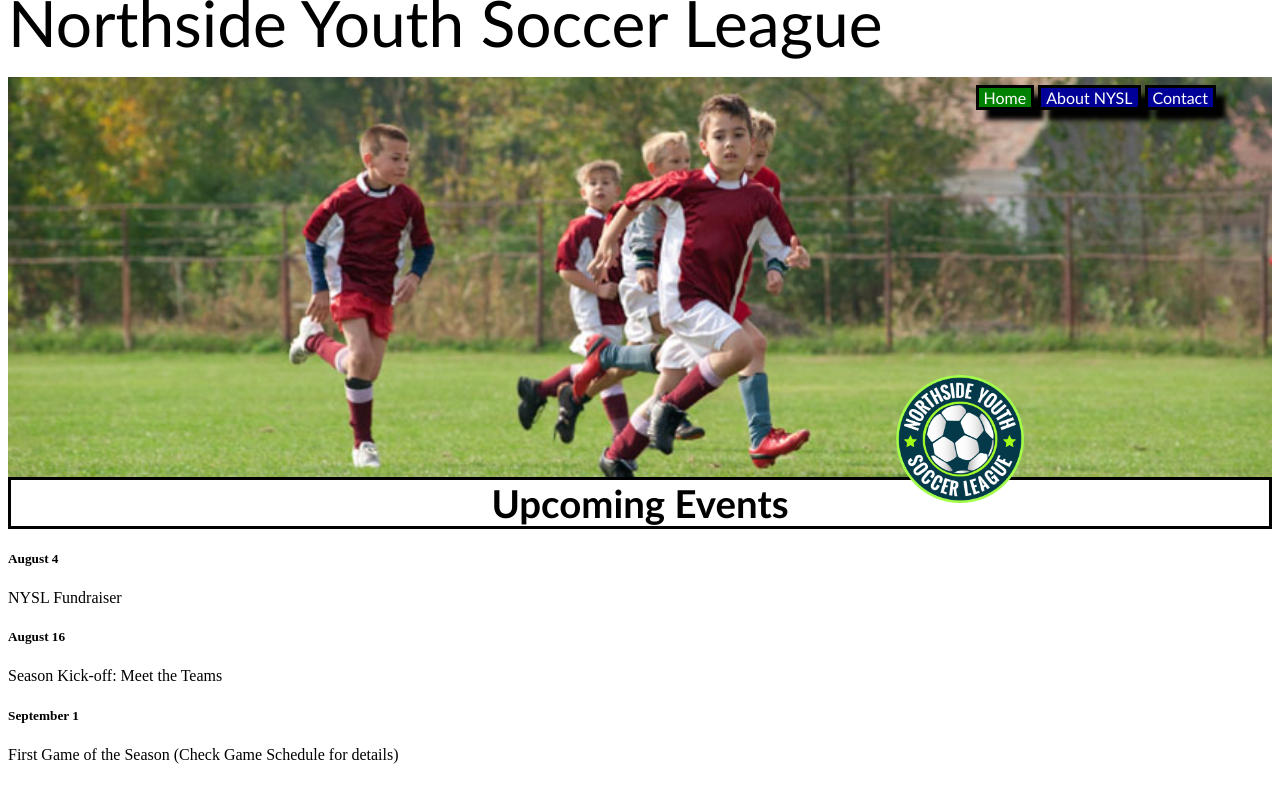
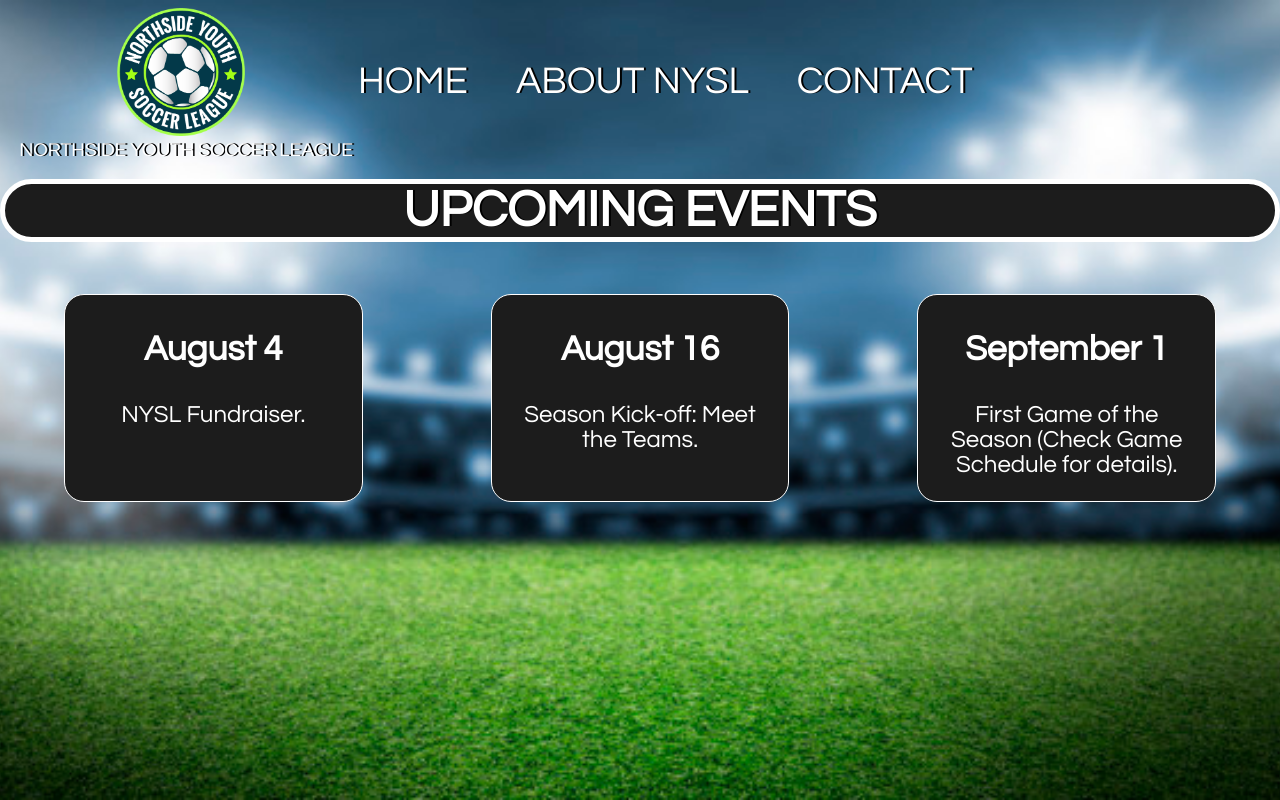
Before and after one commit to Gextox/NYSL, a plain HTML site: page taskTwo/index.html in a window 1280 px wide. Drawn offline with Linux system fonts and the light colour scheme.

Commit message:
Diseño personal

```diff
--- a/taskTwo/index.html
+++ b/taskTwo/index.html
@@ -1,39 +1,40 @@
 <!--Lorem ipsum (texto random) Lorem picsum (img random)-->
 <!DOCTYPE html>
-<html lang="es">
+<html lang="en">
 <head>
 	<meta charset="utf-8"/>
 		<title>Northside Youth Soccer League</title>
 		<link rel="icon" type="image/png" sizes="16x16" href="imgs/favicon-16x16.png">
-		<link rel="stylesheet" type="text/css" href="styles/nysl_2.css">
+		<link rel="stylesheet" type="text/css" href="styles/nysl_3.css">
 	</head>
 	<body>
+		<div id="bodyBackground">
 			<header>
-			<p id="title" >Northside Youth Soccer League</p>
+				<p id="title" class="textFormat" >Northside Youth Soccer League</p>
 			</header>
+			<h2 class="textFormat">Upcoming Events</h2>
 			<img id="logo" alt="NYSL's logo." src="imgs/logo.png">
-		<h2>Upcoming Events</h2>
 			<div style="overflow: auto"> <!-- A causa de que el float del nav y del main sobrepasaban espacio en el body -->
 				<nav>
-				<a href="index.html" class="current" >Home</a>
-				<a href="about.html">About NYSL</a>
-				<a href="contact.html">Contact</a>
-			</nav>
+					<a href="index.html" class="textFormat current">Home</a>
+					<a href="about.html" class="textFormat">About NYSL</a>
+					<a href="contact.html" class="textFormat">Contact</a>
+				</nav id="home">
 				<main> <!-- Tenía un section, pero por el formato de la pág no tengo un subtitulo para utilizar (el p podría ser h6...) -->
 					<article>
-					<h5>August 4</h5> <!-- Al usar article/section es necesario utilizar subtítulos -->
-					<p class="indent">NYSL Fundraiser</p>
+						<h5 class="subtitles">August 4</h5> <!-- Al usar article/section es necesario utilizar subtítulos -->
+						<p class="innerText">NYSL Fundraiser.</p>
 					</article>
 					<article>
-					<h5>August 16</h5>
-					<p class="indent" >Season Kick-off: Meet the Teams</p>
+						<h5 class="subtitles">August 16</h5>
+						<p class="innerText" >Season Kick-off: Meet the Teams.</p>
 					</article>
 					<article>
-					<h5>September 1</h5>
-					<p class="indent">First Game of the Season (Check Game Schedule for details)</p>
+						<h5 class="subtitles">September 1</h5>
+						<p class="innerText">First Game of the Season (Check Game Schedule for details).</p>
 					</article>
 				</main>
 			</div>
-
+		</div>
 	</body>
 </html>
--- a/taskTwo/styles/nysl_1.css
+++ b/taskTwo/styles/nysl_1.css
@@ -18,13 +18,6 @@ header
 
 }
 
-#logo{
-	position: absolute;
-	top: calc(25% * 2 - 25px);
-	right: 20%; /* para posición es mejor % o vw/vh ? */
-	width: 10vw;
-}
-
 h2
 {
 	background: black;
@@ -35,6 +28,13 @@ h2
 	margin: 0;
 }
 
+#logo
+{
+	position: absolute;
+	top: calc(25% * 2 - 25px);
+	right: 20%; /* para posición es mejor % o vw/vh ? */
+	width: 10vw;
+}
 
 nav
 {
@@ -80,7 +80,7 @@ main p, h5
 	font-size: 1em;
 }
 
-.indent
+.innerText
 {
 	text-indent: 2em;
 }
--- a/taskTwo/styles/nysl_2.css
+++ b/taskTwo/styles/nysl_2.css
@@ -10,17 +10,10 @@ header
 #title
 {
 	position: absolute;
-	top: -10%;
+	top: -11%;
 	font-family: Candara;
 	font-size: 5vw;
 
-}
-
-#logo{
-	position: absolute;
-	top: calc(25% * 2 - 25px);
-	right: 20%; /* para posición es mejor % o vw/vh ? */
-	width: 10vw;
 }
 
 h2
@@ -30,6 +23,16 @@ h2
 	font-size: 3vw; /* se ve muy grande en mobile? */
 	font-family: Candara;
 	margin: 0;
+}
+
+#logo
+{
+	/*position: absolute;*/
+	/*top: calc(25% * 2 - 25px);*/
+	right: 20%; /* para posición es mejor % o vw/vh ? */
+	margin-top: 1%;
+	width: 10vw;
+	float: left;
 }
 
 nav
@@ -47,7 +50,7 @@ nav>a
 	right: 2%;
 }
 
-a:link, a:visited
+nav>a:link, nav>a:visited /*solo a hijos de nav, sino aplica al link y hay que usar !important*/
 {
 	background: #000099;
 	color: white;
@@ -57,10 +60,62 @@ a:link, a:visited
 	text-decoration: none;
 	font-family: Candara;
 	padding: 0px 5px;
-
+	margin-left: 15px;
 }
 
 .current
 {
 	background: green !important; /*text decoration none me anula el subrayado en a-link*/
 }
+
+main
+{
+	margin-left: 7%;
+	float: left;
+}
+
+main p, h5
+{
+	font-family: Candara;
+	font-weight: normal;
+	margin: 0;
+	font-size: 1em;
+}
+
+.innerText
+{
+	text-indent: 2em;
+}
+
+article
+{
+	margin-top: 3%;
+	width: 70vw;
+}
+
+								/*ABOUT*/
+.subtitle
+{
+	font-size: 2em;
+	font-weight: bold;
+}
+
+								/*CONTACT*/
+
+.mail
+{
+	text-decoration: underline;
+	font-weight: bold;
+	color: #4682B4;
+}
+
+/*PARCHAZO    No respeta resolución - Tendría que crear 2 h2 y display:none ?	*/
+
+#patch
+{
+	position: absolute;
+	background-color: white;
+	padding: 1.3em 6em;
+	right: 34vw;
+	top: 63vh;
+}
--- a/taskTwo/styles/nysl_3.css
+++ b/taskTwo/styles/nysl_3.css
@@ -0,0 +1,120 @@
+													/*INDEX*/
+:root
+{
+	--logoSize: 8em;
+	--borderSize: 0.1em;
+	--backgroundColor: #1c1c1c;
+}
+
+body{
+	margin: 0;
+}
+
+#bodyBackground
+{
+	overflow: auto; /*al usar position absolute, "arregla" elementos que salen fuera del box*/
+	height: 100vh;
+	margin: 0px;
+	background-image: url("../imgs/background.jpg");
+	background-size: cover;
+	background-repeat: no-repeat;
+	background-position: bottom;
+}
+
+#logo
+{
+	position: absolute;
+	top: 0.5em;
+	left: 7.3em;
+	height: var(--logoSize);
+}
+
+#title
+{
+	margin-top: 7.3em;
+	margin-left: 1em;
+	font-size: 1.2em;
+}
+
+h2
+{
+	background: #1c1c1c;
+	text-align: center;
+
+	font-size: 4vw; /* se ve muy grande en mobile? */
+	margin-top: 0em;
+	-webkit-border-radius: 79px 79px 79px 79px;
+	border: var(--borderSize) solid #ffffff;
+	width: calc(100vw - var(--borderSize) * 2);
+}
+
+nav
+{
+	position: absolute;
+	font-size: 3vw; /* se ve muy grande en mobile? */
+	top: 1.5em;
+	right: 8em;
+}
+
+nav>a
+{
+	margin-left: 1.0em;
+}
+
+nav>a:hover
+{
+	color: #A6FF2A;
+}
+
+a:link, a:visited
+{
+	text-decoration: none;
+
+}
+
+.textFormat
+{
+	color: white;
+	font-family: Avant Garde,Avantgarde,Century Gothic,CenturyGothic,AppleGothic,sans-serif;
+	text-transform: uppercase;
+	text-shadow: 2px 0 0 #000;
+}
+
+main
+{
+	display: flex;
+	flex-direction: row;
+	justify-content: space-between;
+}
+
+main>article
+{
+	width: 30vw;
+	margin: 0.6em 4em;
+	background-color: var(--backgroundColor);
+	padding: -4em -4em;
+	-webkit-border-radius: 20px 20px 20px 20px;
+	border: var(--borderSize) solid #ffffff;
+}
+
+article>h5, article>p
+{
+	margin: 1em;
+}
+
+.subtitles
+{
+	color: white;
+	font-family: Avant Garde,Avantgarde,Century Gothic,CenturyGothic,AppleGothic,sans-serif;
+	font-size: 2.2em;
+	text-align: center;
+
+}
+
+.innerText
+{
+	font-size: 1.5em;
+	color: white;
+	font-family: Avant Garde,Avantgarde,Century Gothic,CenturyGothic,AppleGothic,sans-serif;
+	text-align: center;
+}
```
Also changed, not shown: taskTwo/about.html (+18 -13 lines), taskTwo/contact.html (+2 -2 lines), taskTwo/imgs/background.jpg (added), taskTwo/imgs/background.png (added). Lines whose indentation alone changed are shown as unchanged.
